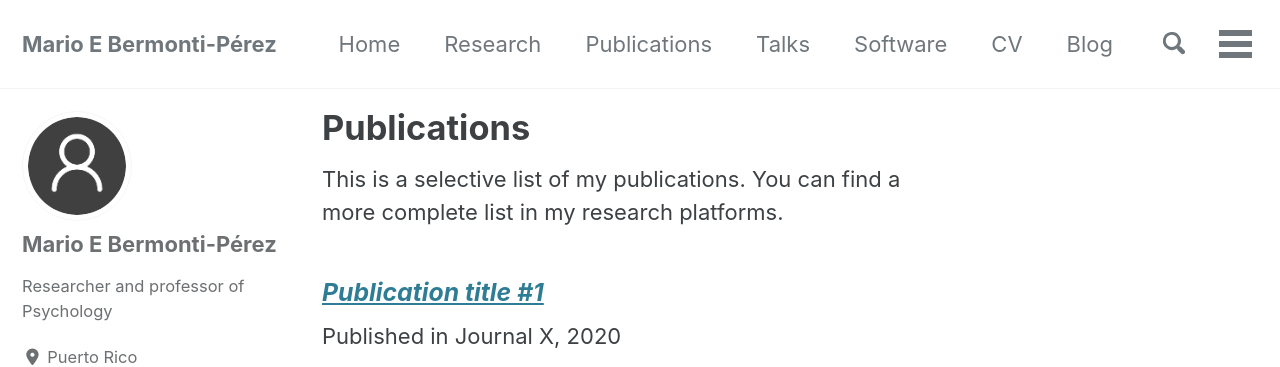
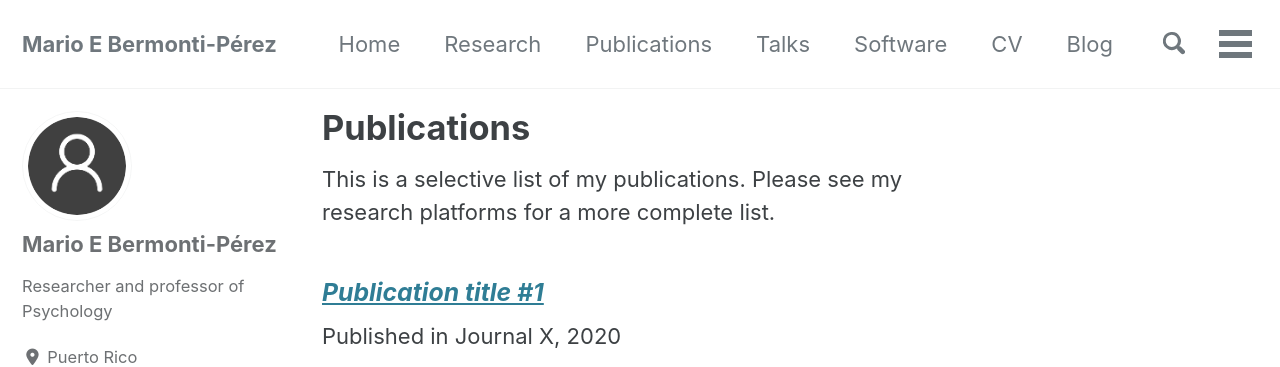
Before and after one commit to mario-bermonti/mario-bermonti.github.io, a Jekyll site: the page built from _pages/publications.md, in a window 1280 px wide and 900 px high. Shown: the top 367 px of the window. Built offline with Jekyll 4.4.1, drawn with Linux system fonts in a browser that asks for light colours; cached includes are drawn as plain includes; nearby versions of some CDN libraries; a style sheet for code colours, icons or effects is not loaded.

Commit message:
Improve the base content of pubs

```diff
--- a/_pages/publications.md
+++ b/_pages/publications.md
@@ -5,5 +5,4 @@ permalink: /publications/
 layout: publications
 ---
 
-This is a selective list of my publications. You can find a more complete
-list in my research platforms.
+This is a selective list of my publications. Please see my research platforms for a more complete list.
```
